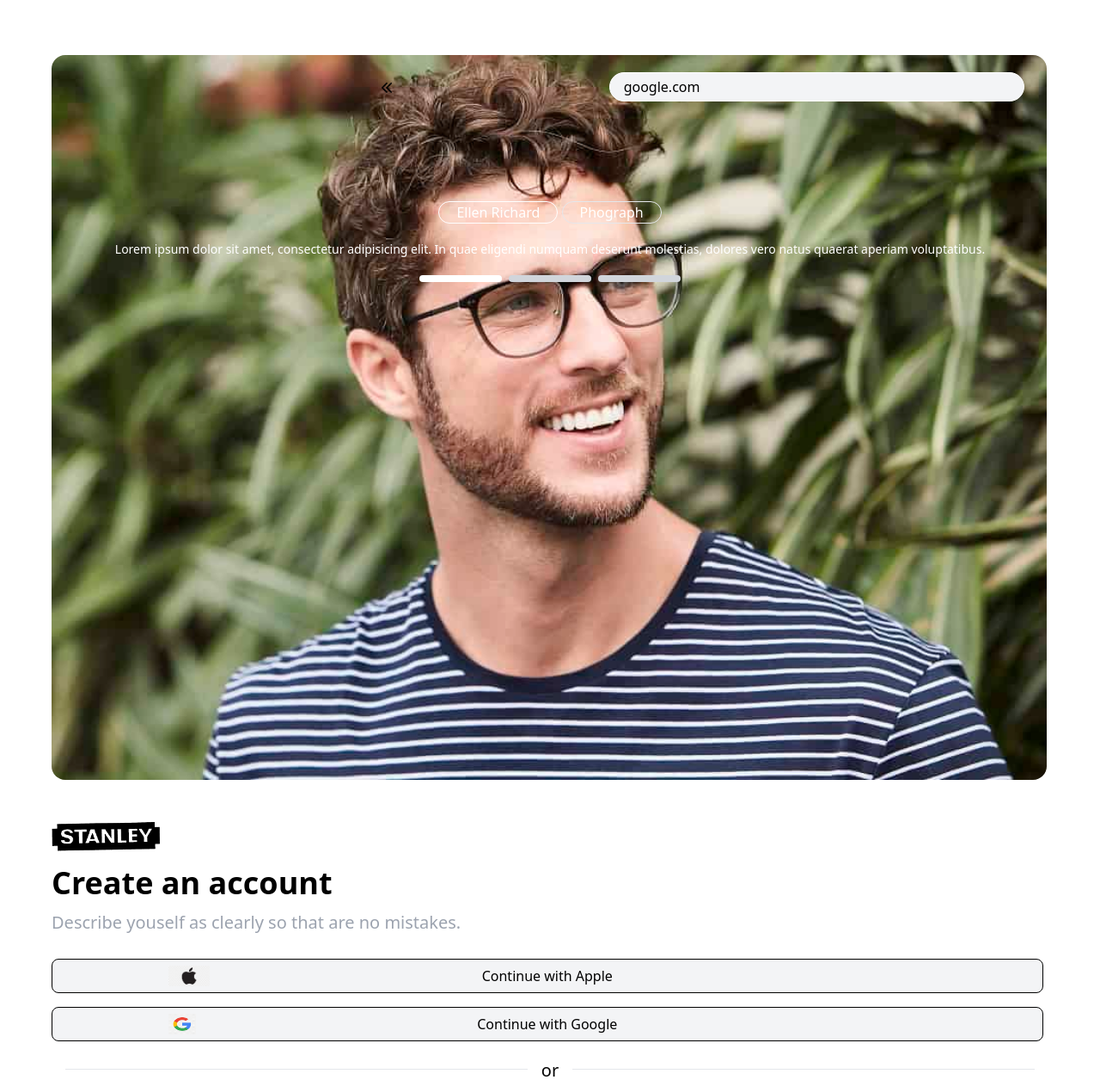
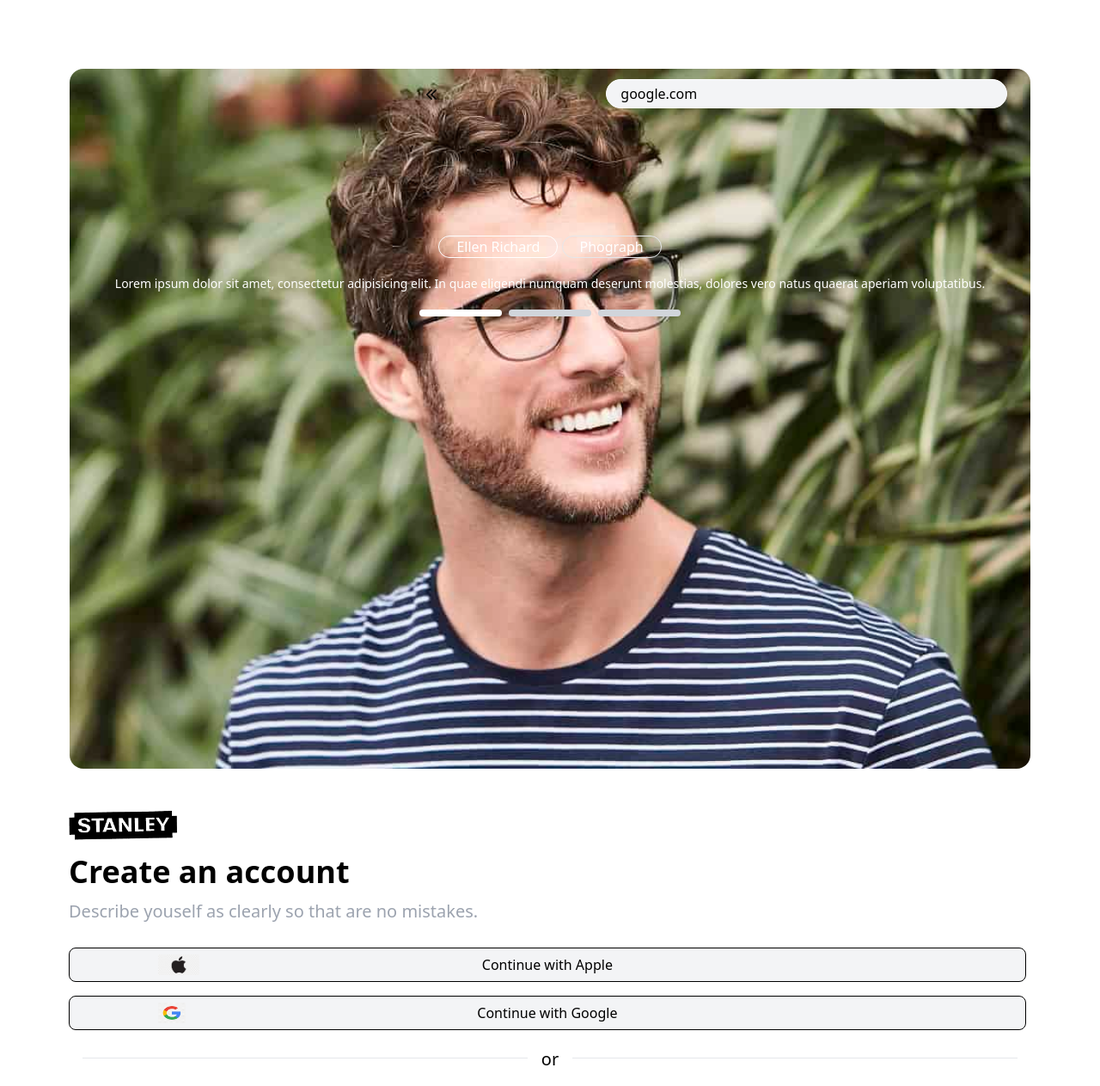
Before and after one commit to Aimun-Aziz/Form-Tailwind, a website built with Vite: page index.html in a window 1280 px wide. Shown: the top 1263 px of the page at 86% size. Built offline with nearby package versions, Linux system fonts and the light colour scheme.

Commit message:
second commit

```diff
--- a/index.html
+++ b/index.html
@@ -10,27 +10,29 @@
 </head>
 
 <body>
-    <div class="sm:-mx-5 sm:mt-16 sm:px-20">
+    <div class="sm:mx-12 sm:mt-14 px-8">
 
         <div>
             <div class="relative block">
 
-                <img class="rounded-2xl mt-6 w-85 h-85" src="/images/man-img.jpg" alt="">
+                <div class="flex items-center justify-center">
+                <img class="rounded-2xl mt-6 w-85 h-85 object-cover object-center" src="/images/man-img.jpg" alt="">
+            </div>
 
                 <div class="absolute inset-0">
 
                     <div class="relative block ">
                         <div class="flex justify-end">
-                            <a class="bg-gray-100 border border-white px-4 mx-7 my-5 py-1 text-black text-md rounded-full w-5/12"
+                            <a class="bg-gray-100 border border-white px-4 mx-7 my-9 py-1 text-black text-md rounded-full w-5/12 sm:text:md"
                                 href="google.com">google.com</a>
 
-                            <span class="absolute inset-0"> <img class="w-min h-3 sm:mx-96 my-8"
+                            <span class="absolute inset-0"> <img class="w-min h-3 sm:mx-80 sm:px-24 my-12"
                                     src="/images/arrowheads-of-thin-outline-to-the-left.png" alt=""></span>
 
                         </div>
                     </div>
 
-                    <div class="mt-24 flex flex-col items-center justify-center">
+                    <div class="mt-28 flex flex-col items-center justify-center">
                         <div class="">
                             <button class="bg-transparent px-5 text-white rounded-full border border-white">Ellen
                                 Richard</button>
@@ -67,7 +69,7 @@
         <div>
             <div class="flex relative">
 
-                <img class="w-32 h-6 px-10 mx-24 mt-7 absolute inset-0" src="/images/apple.png" alt="">
+                <img class="w-32 h-6 px-10 mx-16 mt-7 absolute inset-0" src="/images/apple.png" alt="">
                 <button
                     class="buttons bg-gray-100 mt-5 h-10 border border-black rounded-lg w-82 flex items-center justify-center text:lg">
                     Continue with Apple
@@ -75,7 +77,7 @@
             </div>
 
             <div class="flex relative">
-                <img class="w-28 h-6 px-10 mx-24 mt-6 absolute inset-0" src="/images/google.png" alt="">
+                <img class="w-28 h-6 px-10 mx-16 mt-6 absolute inset-0" src="/images/google.png" alt="">
                 <button
                     class="buttons bg-gray-100 mt-4 h-10 border border-black rounded-lg w-82 flex items-center justify-center text:lg">
                     Continue with Google
@@ -111,7 +113,7 @@
                     type="password" placeholder="Enter your password ">
             </div>
 
-            <div><img class="w-min h-5 mt-7 px-52 mx-64 absolute inset-0 text-gray-500 cursor-pointer "
+            <div><img class="w-min h-5 mt-7 px-44 mx-64 absolute inset-0 text-gray-500 cursor-pointer "
                     src="/images/red-eyes.png" alt=""></div>
         </div>
 
```
